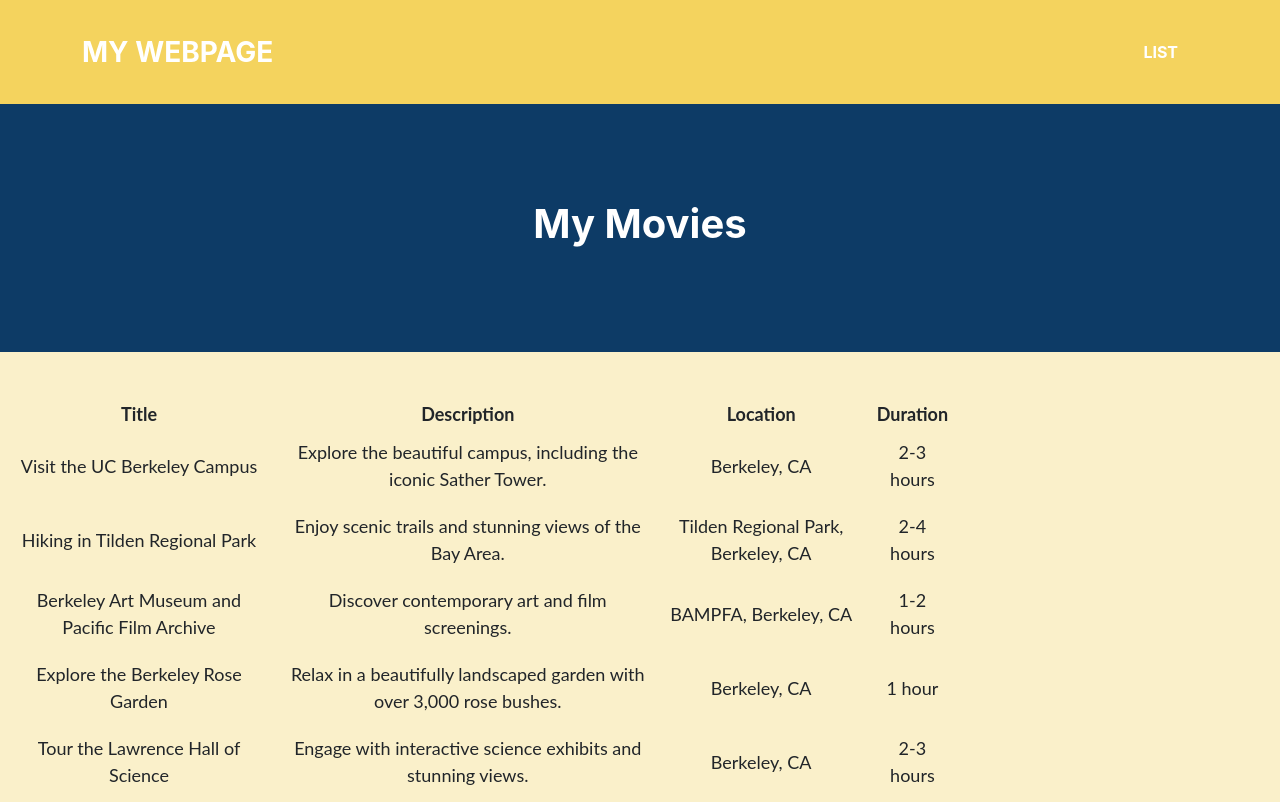
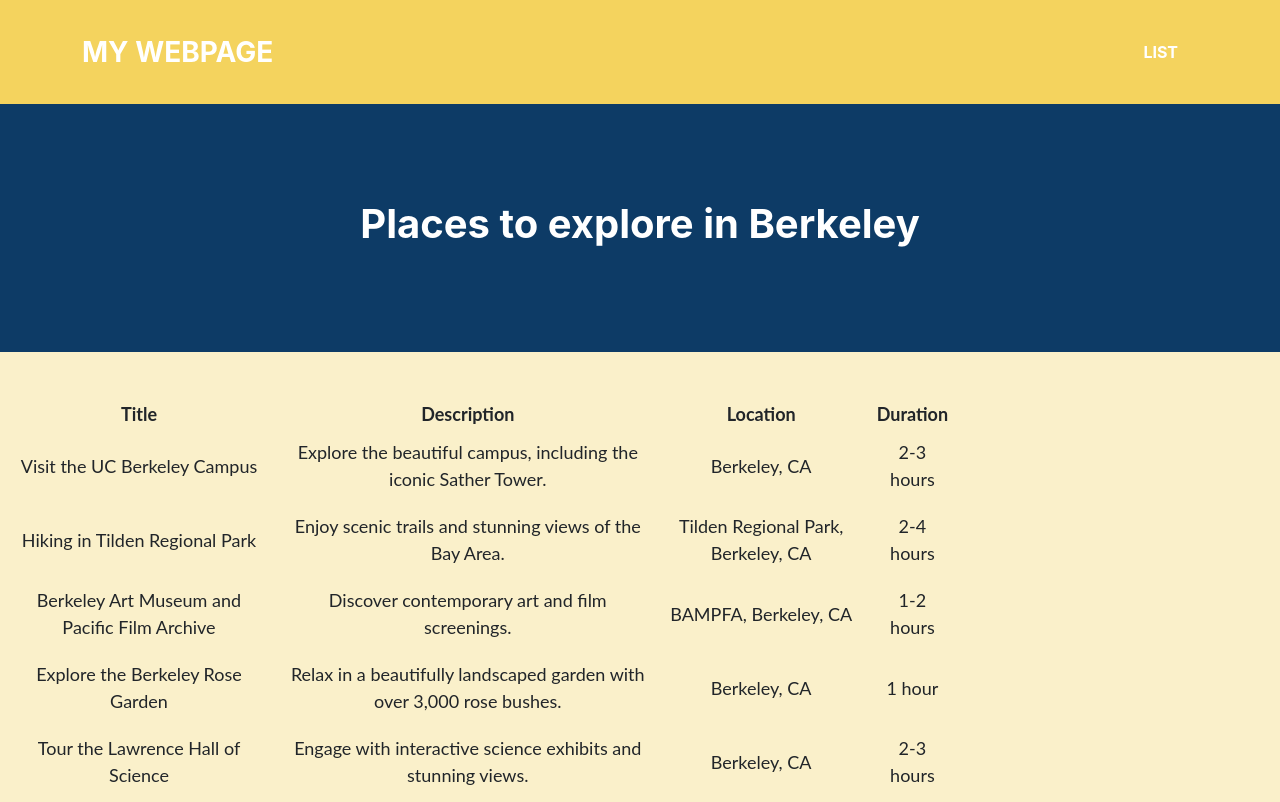
Before and after one commit to devi-sivakumar-ds/devi-sivakumar-ds.github.io, a plain HTML site: page list.html in a window 1280 px wide. Shown: the top 802 px of the page. Drawn offline with Linux system fonts and the light colour scheme.

Commit message:
info 202: change list html

```diff
--- a/list.html
+++ b/list.html
@@ -3,7 +3,7 @@
     <header>
         <link rel="stylesheet" href="style.css">
         <link rel="stylesheet" href="table_style.css">
-        <title>My Webpage Title</title>
+        <title>Devi's List</title>
     </header>
     <body>
         <!---Navigation--->
@@ -20,7 +20,7 @@
         </nav>
         <!--This code creates the middle section of the webpage-->
         <header class="masthead bg-primary text-white text-center">
-            <h1>My Movies</h1>
+            <h1>Places to explore in Berkeley</h1>
         </header>
         <!--Here is where the table will be loaded in.  The actual table will be loaded in JavaScript.-->
         <section class="mt-5 text-center">
```
